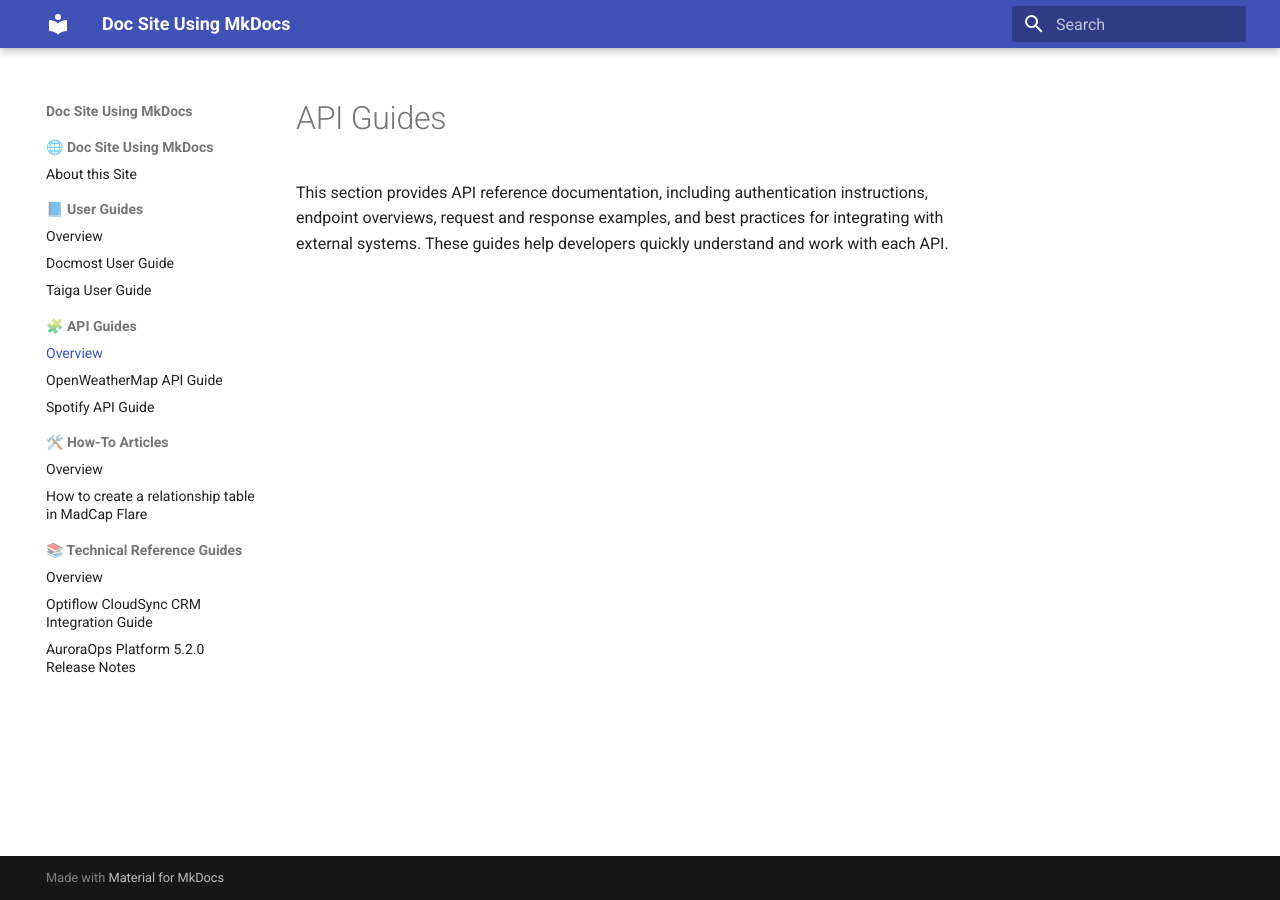
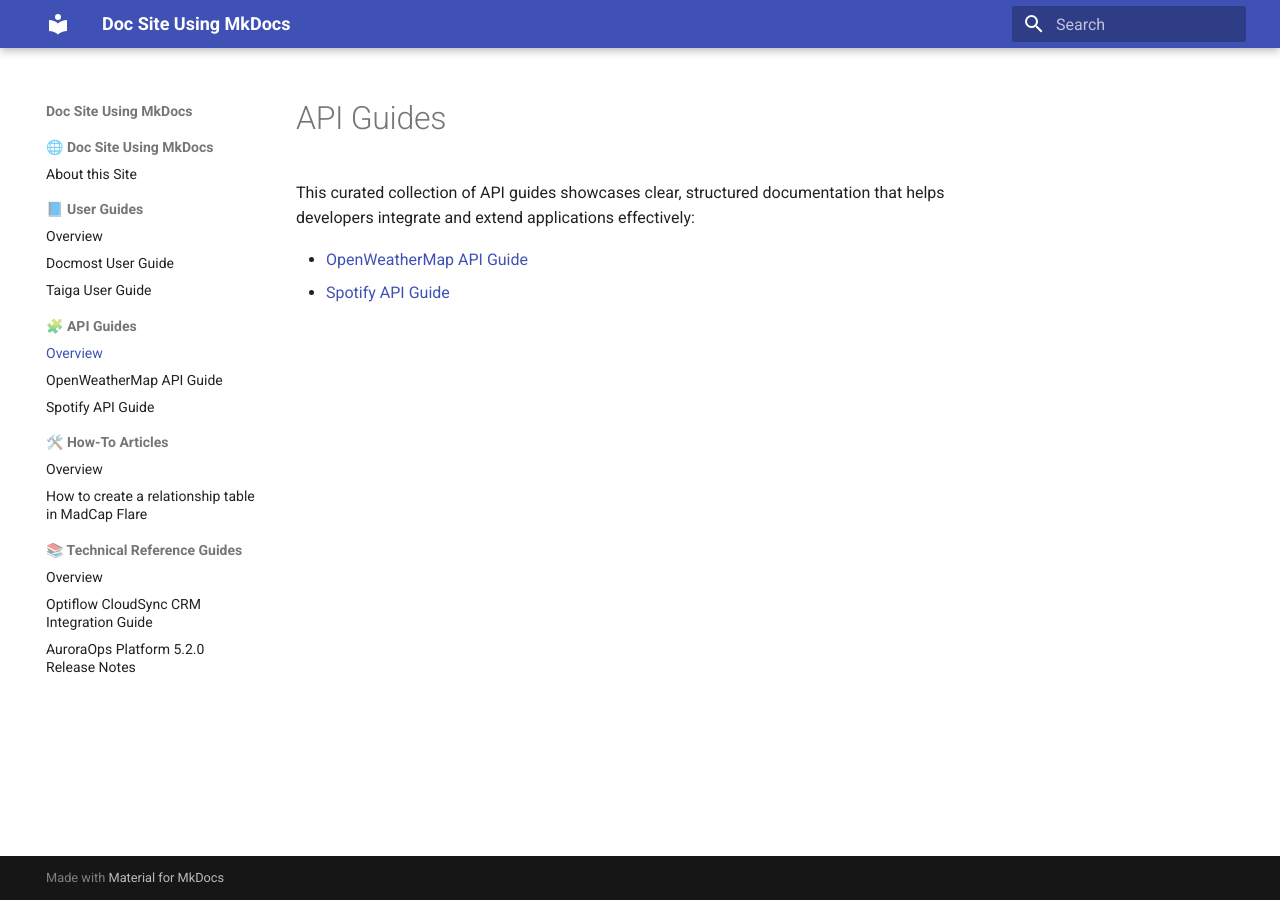
Before and after one commit to LizMarlowe-byte/docs-as-code-portfolio-mkdocs, an MkDocs documentation site: the page built from docs/api-guides/index.md, in a window 1280 px wide. Built offline with MkDocs 1.6.1 and Material for MkDocs 9.7.7, drawn with Linux system fonts in a browser that asks for light colours.

Commit message:
Update index.md

```diff
--- a/docs/api-guides/index.md
+++ b/docs/api-guides/index.md
@@ -1,3 +1,6 @@
 # API Guides
 
-This section provides API reference documentation, including authentication instructions, endpoint overviews, request and response examples, and best practices for integrating with external systems. These guides help developers quickly understand and work with each API.
+This curated collection of API guides showcases clear, structured documentation that helps developers integrate and extend applications effectively:
+
+- [OpenWeatherMap API Guide](OpenWeatherMap-API-Guide.md)
+- [Spotify API Guide](Spotify-API-Guide.md)
```
